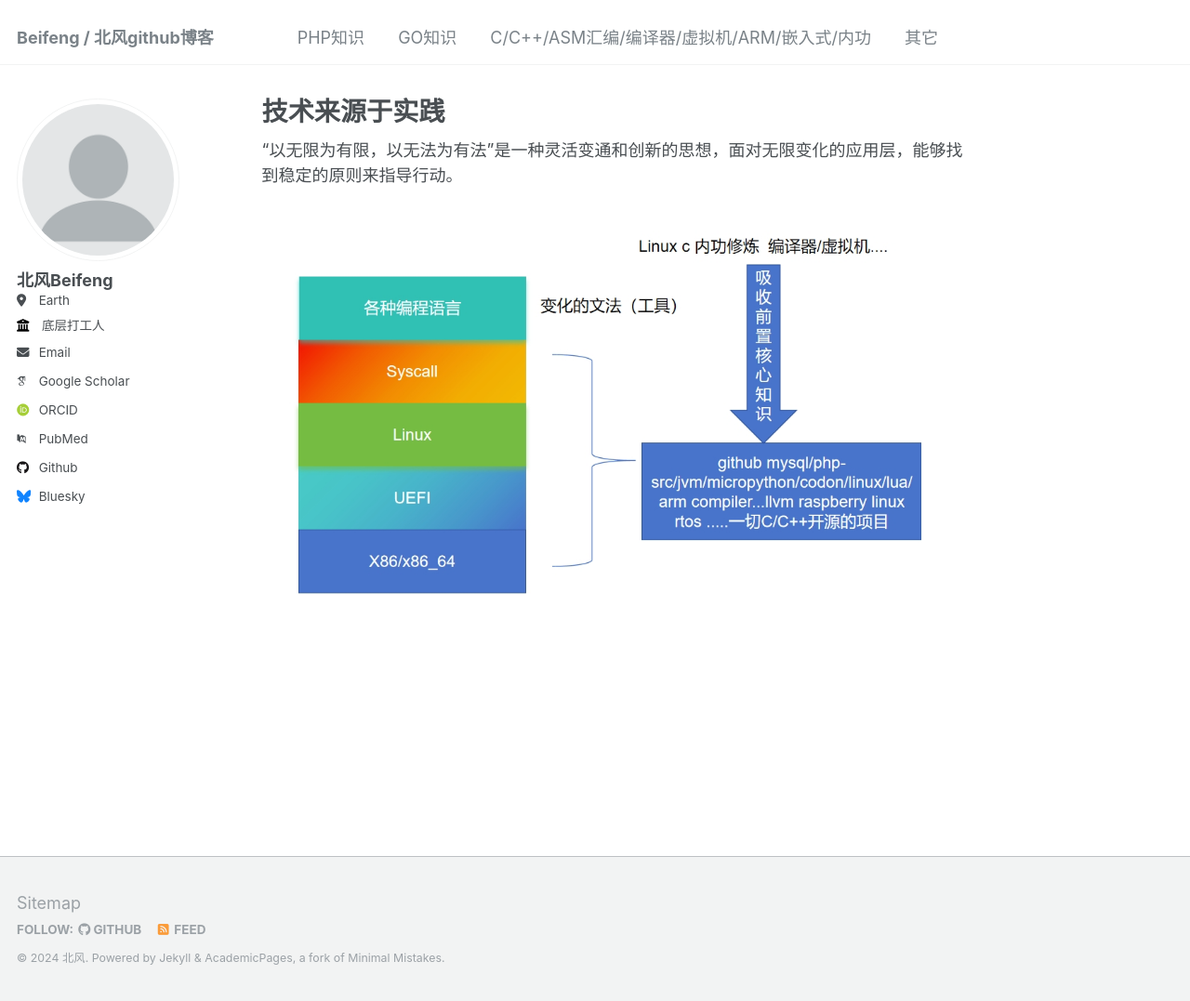
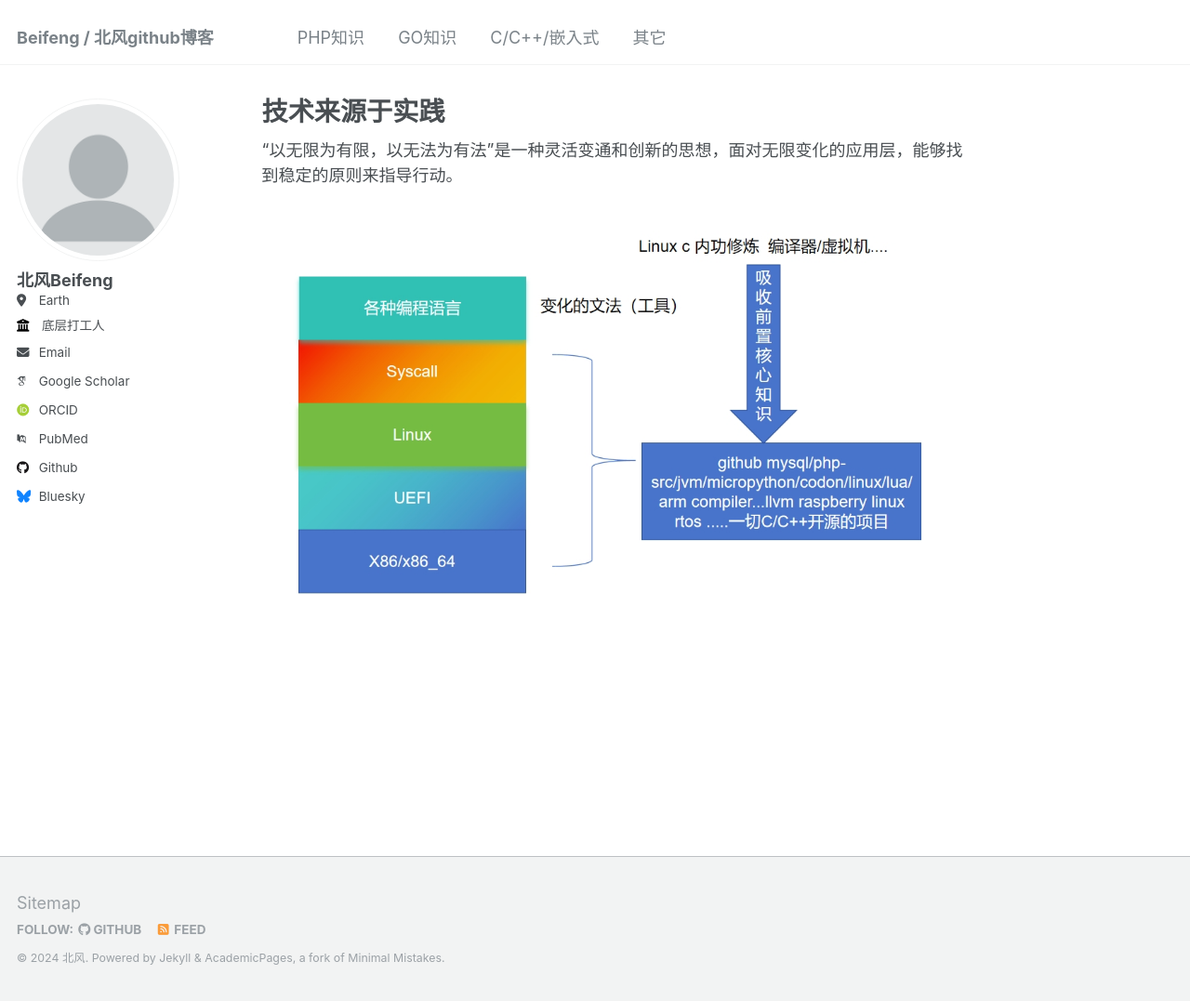
Before and after one commit to beifengisnil/beifengisnil.github.io, a Jekyll site: the page built from _pages/about.md, in a window 1280 px wide and 1077 px high. Shown: the whole window at 93% size. Built offline with Jekyll 4.4.1, drawn with Linux system fonts in a browser that asks for light colours; some web fonts are replaced.

Commit message:
Update navigation.yml

```diff
--- a/_data/navigation.yml
+++ b/_data/navigation.yml
@@ -11,7 +11,7 @@ main:
   - title: "GO知识"
     url: /talks/
 
-  - title: "C/C++/ASM汇编/编译器/虚拟机/ARM/嵌入式/内功"
+  - title: "C/C++/嵌入式"
     url: /teaching/
 
   - title: "其它"
```
